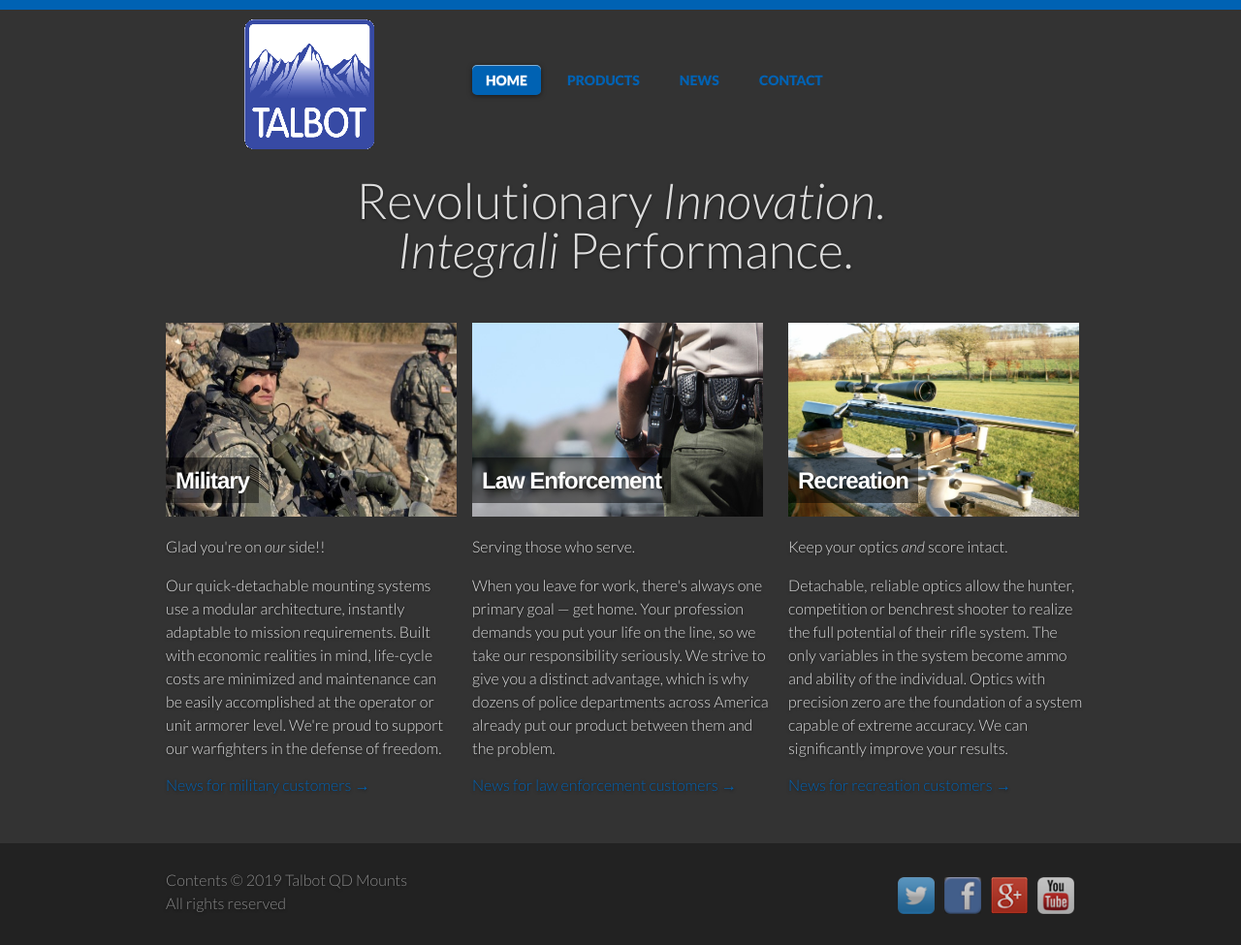
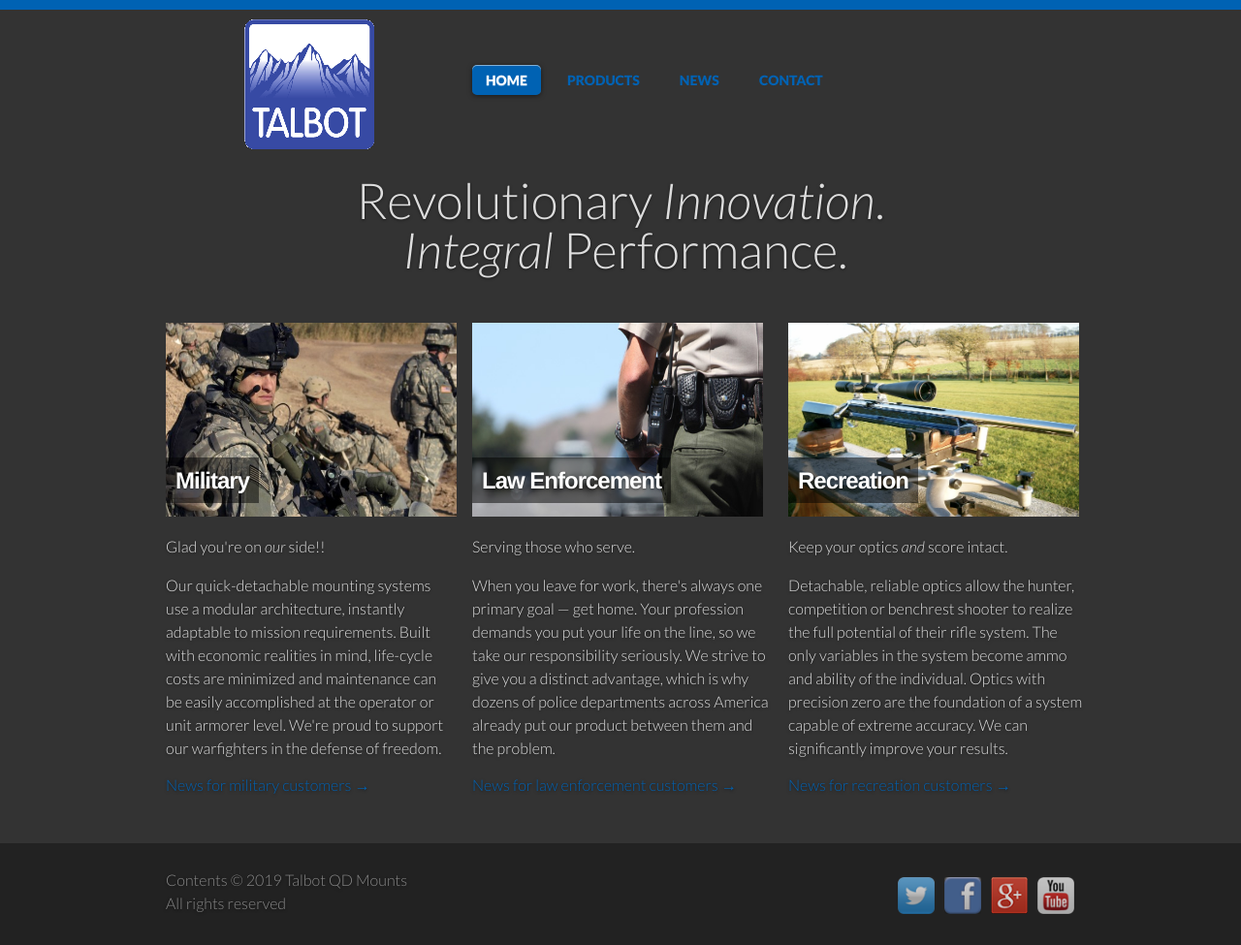
Before and after one commit to qdmounts/qdmounts.github.io, a Jekyll site: the page built from index.html, in a window 1280 px wide. Shown: the whole page at 97% size. Built offline with Jekyll 4.4.1, drawn with Linux system fonts in a browser that asks for light colours.

Commit message:
fixed typo on homapage

```diff
--- a/index.html
+++ b/index.html
@@ -7,7 +7,7 @@
 <section class="intro">
   <div class="grid">
     <div class="unit whole center-on-mobiles">
-	    <center><p class="first">Revolutionary&nbsp;<em>Innovation</em>.<br><span class="hide-on-mobiles">&nbsp;</span><span class="show-on-mobiles"><br></span><em>Integrali</em>&nbsp;Performance.</p></center>
+	    <center><p class="first">Revolutionary&nbsp;<em>Innovation</em>.<br><span class="hide-on-mobiles">&nbsp;</span><span class="show-on-mobiles"><br></span><em>Integral</em>&nbsp;Performance.</p></center>
     </div>
   </div>
 </section>
```
